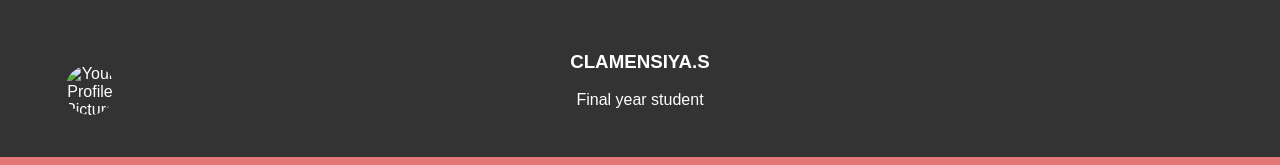
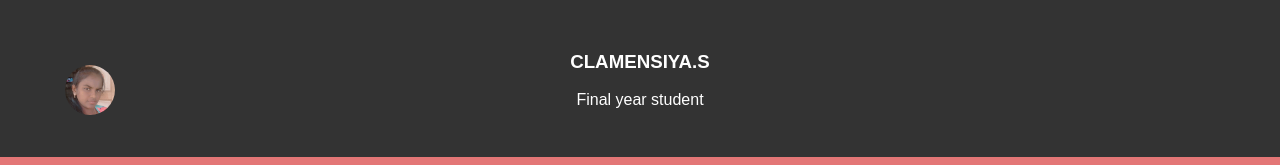
Before and after one commit to Clamensiya123/Digitalportfolio, a plain HTML site: page index.html in a window 1280 px wide. Shown: the top 165 px of the page. Drawn offline with Linux system fonts and the light colour scheme.

Commit message:
Update index.html

```diff
--- a/index.html
+++ b/index.html
@@ -95,7 +95,7 @@
     <header>
         <div class="header-content">
             <!-- add your profile picture here-->
-            <img src="mensiya.jpg" alt="Your Profile Picture" class="profile-picture">
+            <img src="./IMG_20231019_220343_814.jpg" alt="Your Profile Picture" class="profile-picture">
             <h3>CLAMENSIYA.S</h3>
              <p> Final year student </p>
         </div>
```
